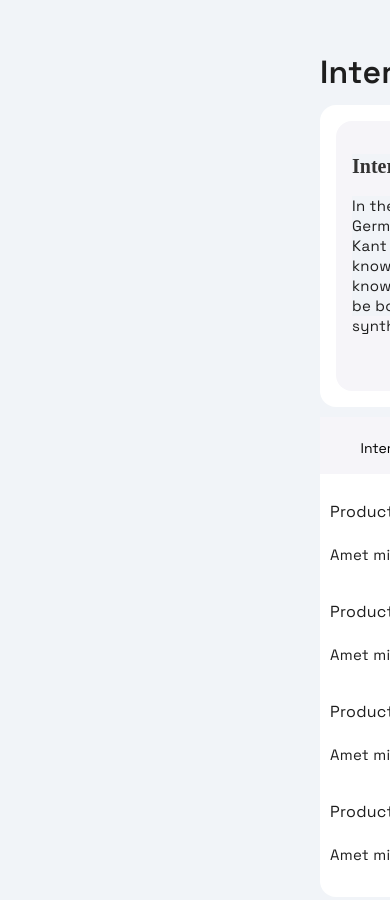
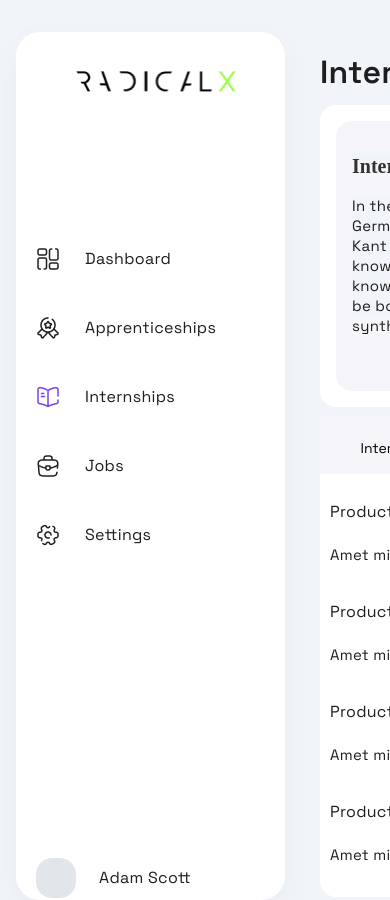
Before and after one commit to Ahmed-Larbi/InternshipFlow, a React (Create React App) app: page / in a window 390 px wide. Shown: the top 900 px of the page. Built offline with nearby package versions, Linux system fonts and the light colour scheme.

Commit message:
Fixed Visual bugs with Sidebar and sizes of bar on Task2

```diff
--- a/src/components/graphbar/Graphbar.js
+++ b/src/components/graphbar/Graphbar.js
@@ -1,5 +1,5 @@
 import React from 'react';
-import "./styles.css"
+import "./Graphbar.css"
 import calendar from "../../assets/images/calendar-2.png"
 import funnelBar from "../../assets/images/Funnel.png"
 
--- a/src/components/mainTable/MainTable.js
+++ b/src/components/mainTable/MainTable.js
@@ -1,5 +1,5 @@
 import React from 'react';
-import "./styles.css";
+import "./MainTable.css";
 import dropDown from "../../assets/images/arrow-square-down.png";
 import poll from "../../assets/images/Row.png";
 import chart from "../../assets/buttons/chart.png";
--- a/src/components/pages/mainpage/mainPage.js
+++ b/src/components/pages/mainpage/mainPage.js
@@ -1,4 +1,4 @@
-import './styles.css';
+import './mainPage.css';
 import Sidebar from '../../sidebar/Sidebar';
 import GraphBar from '../../graphbar/Graphbar';
 import AdditionIcon from "../../../assets/images/add-square.png"
--- a/src/components/pages/newInterships/NewInternship.js
+++ b/src/components/pages/newInterships/NewInternship.js
@@ -1,5 +1,5 @@
 import React, { Component } from 'react';
-import './styles.css';
+import './newIntern.css';
 import contImage from "../../../assets/buttons/arrow-right.png"
 import {useNavigate } from 'react-router-dom';
 import backIcon from "../../../assets/buttons/arrow-left.png"
@@ -103,6 +103,7 @@ export default function NewInternships () {
 
                             <button className='addMore'> <img src={addButton} alt='' style={{'margin-right': '12px'}}/>Add More </button>
                         </li>
+
                     </ul>
                 </div>
 
--- a/src/components/pages/newInterships/styles.css
+++ b/src/components/pages/newInterships/newIntern.css
@@ -222,6 +222,11 @@ h4 {
 .insideElements > img {
     margin-left: auto;
 }
+
+.tick {
+    background: transparent;
+}
+
 .addMore {
     padding: 16px 24px;
     gap: 4px;
--- a/src/components/sidebar/styles.css
+++ b/src/components/sidebar/Sidebar.css
@@ -69,6 +69,7 @@ li:last-of-type {
 
     color: #1E1E1E;
     white-space: nowrap;
+    background-color: transparent;
 
 
     /* Inside auto layout */
@@ -77,9 +78,6 @@ li:last-of-type {
     order: 1;
     flex-grow: 0;
 
-}
-span {
-    background: #FFFFFF
 }
 
 .profile {
@@ -137,8 +135,6 @@ li .selected:hover {
     flex: none;
 }
 
-@media (max-width: 720px) {
-    .sidebar {
-      display: none;
-    }
-  }
+span, .elements, .selected{
+    background-color: transparent;
+}
--- a/src/components/sidebar/Sidebar.js
+++ b/src/components/sidebar/Sidebar.js
@@ -1,5 +1,5 @@
 import React from 'react';
-import "./styles.css";
+import "./Sidebar.css";
 import Image from "../../assets/images/RadicallX-Black-Logo1.png"
 import element4 from '../../assets/images/element-4.png';
 import element3 from '../../assets/images/medal-star.png';
@@ -17,7 +17,7 @@ export default function Sidebar() {
                 </li>
                 <li>
 
-                <div className='selected'><span className="item"><img src={element4} alt="" className="elements"/>Dashboard</span></div>
+                <div className='selected'><span className="item" id="span"><img src={element4} alt="" className="elements"/>Dashboard</span></div>
                 </li>
                 <li>
                 <div className='selected'><span className="item"><img src={element3} alt="" className="elements"/>Apprenticeships</span></div>
```
Also changed, not shown: src/components/graphbar/Graphbar.css (renamed from src/components/graphbar/styles.css), src/components/mainTable/MainTable.css (renamed from src/components/mainTable/styles.css), src/components/pages/mainpage/mainPage.css (renamed from src/components/pages/mainpage/styles.css).
